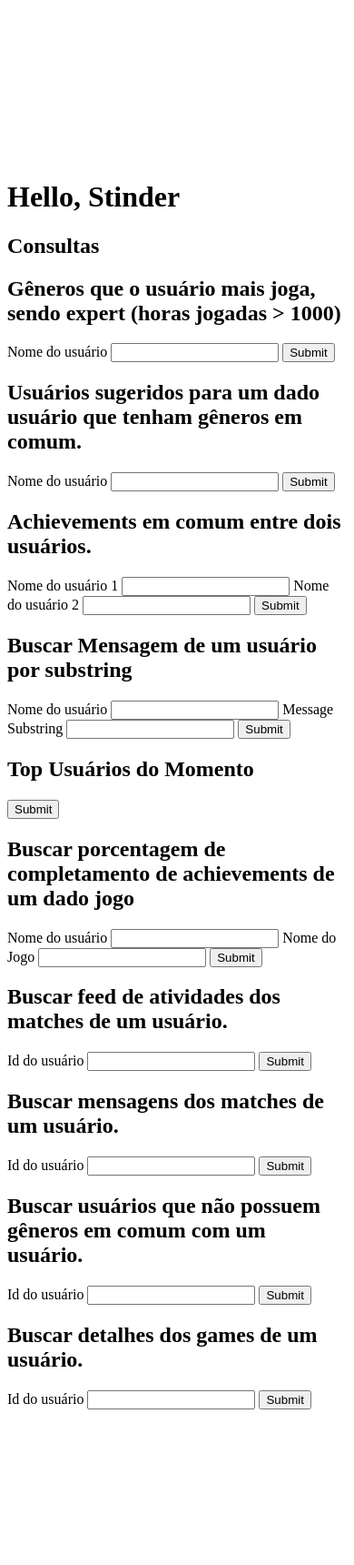
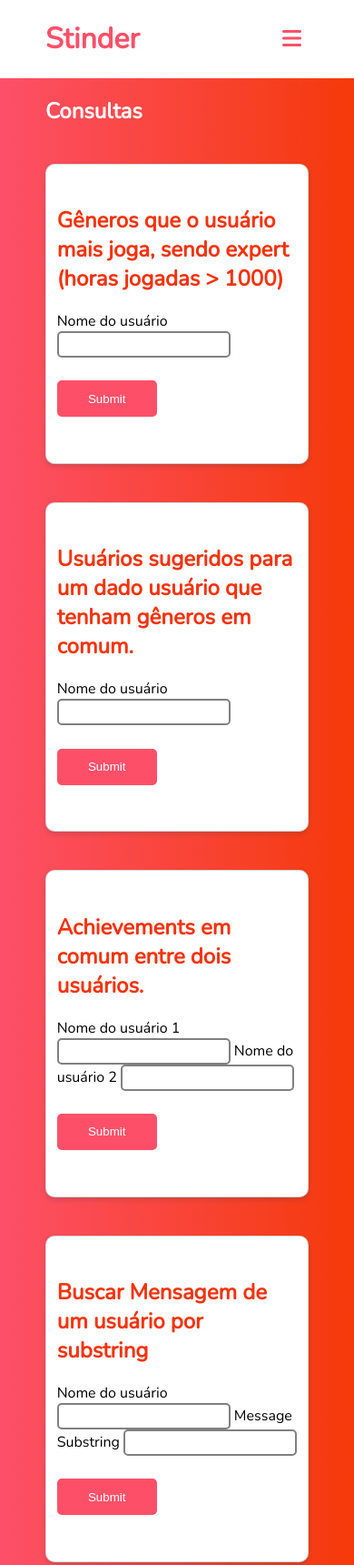
Before and after one commit to MatheusWoeffel/Stinder, a plain HTML site: page frontend/index.html in a window 390 px wide. Shown: the top 1720 px of the page at 91% size. Drawn offline with nearby package versions, Linux system fonts and the light colour scheme.

Commit message:
Header + styling

```diff
--- /dev/null
+++ b/frontend/header.js
@@ -0,0 +1,28 @@
+let navHeader = document.querySelector("header");
+let navMenu = document.querySelector(".header__menu");
+let navItems = document.querySelectorAll(".header__navItem");
+let navItemHighlighted = document.querySelector(".header__navItem--highlighted");
+let navHeaderList = document.querySelector(".header__navList");
+
+window.addEventListener("scroll", () => {
+    if (window.pageYOffset > 0){
+        navHeader.classList.add("header--sticky");
+    }
+    else{
+        navHeader.classList.remove("header--sticky");
+    }
+});
+
+navMenu.addEventListener("click", () => {
+    navHeader.classList.toggle("header--responsive");
+});
+
+navItems.forEach((navItem) => {
+    navItem.addEventListener("mouseenter", () => {
+        navItemHighlighted.classList.remove("header__navItem--highlighted");
+    });
+});
+
+navHeaderList.addEventListener("mouseleave", () => {
+    navItemHighlighted.classList.add("header__navItem--highlighted");
+});
--- a/frontend/index.html
+++ b/frontend/index.html
@@ -4,109 +4,123 @@
   <meta charset="UTF-8">
   <meta name="viewport" content="width=device-width, initial-scale=1.0">
   <title>Home | Stinder</title>
+  <link href="https://fonts.googleapis.com/css2?family=Nunito:ital,wght@0,300;0,400;1,200;1,400&display=swap" rel="stylesheet">
+  <script src="https://kit.fontawesome.com/a31f619e24.js" crossorigin="anonymous"></script>
   <link rel="stylesheet" href="styles.css">
   <link rel="stylesheet" href="autocompleteStyles.css">
 </head>
 <body>
+  <header class="header">
+    <div class="header__logoMenuWrap">
+        <h1 class="header__title">Stinder</h1>
+        <button class="header__menu"><i class="fas fa-bars"></i></button>
+    </div>
+    <nav class="header__nav">
+        <ul class="header__navList">
+            <li class="header__navItem header__navItem--highlighted"><a class="header__navLink" href="index.html">Consultas</a></li>
+            <li class="header__navItem"><a class="header__navLink" href="trigger.html">Gatilho</a></li>
+        </ul>
+    </nav>
+</header>
+
   <main>
-
-    <h1>Hello, Stinder</h1>
 
     <h2>Consultas</h2>
 
     <section id="query1" class="query">
-      <h1>Gêneros que o usuário mais joga, sendo expert (horas jogadas > 1000)</h1>
+      <h1 class="query__title">Gêneros que o usuário mais joga, sendo expert (horas jogadas > 1000)</h1>
       <label for="userInput1">Nome do usuário</label> <input id="userInput1" name="userInput1" type="text">
-      <button>Submit</button>
+      <button class="submit">Submit</button>
 
       <table class="query1Result"></table>
     </section>
 
     <section id="query2" class="query">
-      <h1>Usuários sugeridos para um dado usuário que tenham gêneros em comum.</h1>
+      <h1 class="query__title">Usuários sugeridos para um dado usuário que tenham gêneros em comum.</h1>
       <label for="userInput2">Nome do usuário</label> <input id="userInput2" name="userInput2" type="text">
-      <button>Submit</button>
+      <button class="submit">Submit</button>
 
       <table class="query2Result"></table>
     </section>
 
     <section id="query3" class="query">
-      <h1>Achievements em comum entre dois usuários.</h1>
+      <h1 class="query__title">Achievements em comum entre dois usuários.</h1>
       <label for="firstUserInput3">Nome do usuário 1</label> <input id="firstUserInput3" name="userInput3" type="text">
       <label for="secondUserInput3">Nome do usuário 2</label> <input id="secondUserInput3" name="userInput3" type="text">
-      <button>Submit</button>
+      <button class="submit">Submit</button>
 
       <table class="query3Result"></table>
     </section>
 
     <section id="query4" class="query">
-      <h1>Buscar Mensagem de um usuário por substring</h1>
+      <h1 class="query__title">Buscar Mensagem de um usuário por substring</h1>
       <label for="firstUserInput4">Nome do usuário</label> <input id="firstUserInput4" name="userInput4" type="text">
       <label for="secondUserInput4">Message Substring</label> <input id="secondUserInput4" name="userInput4" type="text">
-      <button>Submit</button>
+      <button class="submit">Submit</button>
 
       <table class="query4Result"></table>
     </section>
 
     <section id="query5" class="query">
-      <h1>Top Usuários do Momento</h1>
-      <button>Submit</button>
+      <h1 class="query__title">Top Usuários do Momento</h1>
+      <button class="submit">Submit</button>
 
       <table class="query5Result"></table>
     </section>
 
     <section id="query6" class="query">
-      <h1>Buscar porcentagem de completamento de achievements de um dado jogo</h1>
+      <h1 class="query__title">Buscar porcentagem de completamento de achievements de um dado jogo</h1>
       <label for="firstUserInput6">Nome do usuário</label> <input id="firstUserInput6" name="userInput6" type="text">
       <label for="secondUserInput6">Nome do Jogo</label> <input id="secondUserInput6" name="userInput6" type="text">
-      <button>Submit</button>
+      <button class="submit">Submit</button>
 
       <table class="query6Result"></table>
     </section>
 
     <section id="activityFeed" class="query">
-      <h1>Buscar feed de atividades dos matches de um usuário.</h1>
+      <h1 class="query__title">Buscar feed de atividades dos matches de um usuário.</h1>
       <form>
         <label for="activityFeed-userid">Id do usuário</label> <input id="activityFeed-userid" name="userid" type="text">
-        <button type="submit">Submit</button>
+        <button class="submit" type="submit">Submit</button>
       </form>
 
       <table id="activityFeed-table"></table>
     </section>
 
     <section id="userMessages" class="query">
-      <h1>Buscar mensagens dos matches de um usuário.</h1>
+      <h1 class="query__title">Buscar mensagens dos matches de um usuário.</h1>
       <form>
         <label for="userMessages-userid">Id do usuário</label> <input id="userMessages-userid" name="userid" type="text">
-        <button type="submit">Submit</button>
+        <button class="submit" type="submit">Submit</button>
       </form>
 
       <table id="userMessages-table"></table>
     </section>
 
     <section id="noCommonGenresUsers" class="query">
-      <h1>Buscar usuários que não possuem gêneros em comum com um usuário.</h1>
+      <h1 class="query__title">Buscar usuários que não possuem gêneros em comum com um usuário.</h1>
       <form>
         <label for="noCommonGenresUsers-userid">Id do usuário</label> <input id="noCommonGenresUsers-userid" name="userid" type="text">
-        <button type="submit">Submit</button>
+        <button class="submit" type="submit">Submit</button>
       </form>
 
       <table id="noCommonGenresUsers-table"></table>
     </section>
 
     <section id="userGames" class="query">
-      <h1>Buscar detalhes dos games de um usuário.</h1>
+      <h1 class="query__title">Buscar detalhes dos games de um usuário.</h1>
       <form>
         <label class="autocomplete-wrapper" for="userGames-userid">Id do usuário</label>
         <div class="autocomplete-wrapper">
           <input id="userGames-userid" class="autocomplete" autocomplete="off" name="userid" type="text">
         </div>
-        <button type="submit">Submit</button>
+        <button class="submit" type="submit">Submit</button>
       </form>
 
       <table id="userGames-table"></table>
     </section>
   </main>
+  <script src="header.js"></script>
   <script type="module" src="fetchQueries.js"></script>
   <script type="module" src="index.js"></script>
   <script type="module" src="autocomplete.js"></script>
--- a/frontend/styles.css
+++ b/frontend/styles.css
@@ -1,4 +1,223 @@
-main {
+body{
+  margin: 0px;
+  background: linear-gradient(to right, rgb(253, 80, 104), rgb(245, 57, 10));
+  font-family: 'Nunito', sans-serif;
+}
+
+main{
+  margin: 0px 50px;
+  color: white;
+}
+
+.header{
+  padding: 10px 50px;
+  background-color: white;
+  display: flex;
+  flex-flow: row nowrap;
+  align-items: center;
+  /* transition-duration: 0.8s;
+  transition: all 0.2s ease-in-out; */
+}
+
+.header__title{
+  color: #FD5068;
+}
+
+.header__nav{
+  margin-left: auto;
+  font-weight: 300;
+  font-size: 1.4rem;
+}
+
+.header__navList{
+  list-style-type: none;
+}
+
+.header__navLink{
+  text-decoration: none;
+  color: black;
+}
+
+.header__navItem{
   position: relative;
-  padding: 20vh 0;
+  display: inline-block;
+  margin-left: 50px;
+  width: max-content;
 }
+
+.header__navItem::before, .header__navItem::after{
+  position: absolute;
+  content: "";
+  width: 0px;
+  height: 3px;
+  bottom: -10px;
+  background-color: #FD5068;
+  transition-duration: 0.75s;
+  transition: all 0.2s ease-in-out;
+
+}
+
+
+.header__navItem::before{
+  left: 50%;
+}
+
+.header__navItem::after{
+  right: 50%;
+}
+
+.header__navItem:hover{
+  cursor: pointer;
+}
+
+.header__navItem:hover::before, .header__navItem:hover::after{
+  width: 50%;
+}
+
+.header__navItem--highlighted::before, .header__navItem--highlighted::after{
+  width: 50%;
+  transition: all 0.2s ease-in-out;
+}
+
+.header--sticky{
+  position: fixed;
+  top: 0;
+  left: 0;
+  right: 0;
+  z-index: 2;
+  background-color: white;
+  box-shadow: 0 3px 5px rgba(57, 63, 72, 0.2);
+  /* transition-duration: 0.8s;
+  transition: all 0.2s ease-in-out; */
+}
+
+.header__menu{
+  display: none;
+}
+
+@media screen and (max-width: 1013px){
+  .header{
+    padding: 0px 50px;
+  }
+  .header__nav{
+      display: none;
+  }
+
+  .header__logo{
+      width: 40vw;
+      max-width: 250px;
+      min-width: 200px;
+      display: inline-block;
+  }
+
+  /*When on mobile make logo and menu occuppy the whole width, so we can position the menu on the rightmost end*/
+  .header__logoMenuWrap{
+      display: flex;
+      width: 100%;
+  }
+
+  .header__menu{
+      display: block;
+      font-size: 1.5rem;
+      color: #FD5068;
+      background-color: transparent;
+      outline: transparent;
+      border-color: transparent;
+      margin-left: auto; /*Dispose the menu to the right of the page with margin-left auto */
+  }
+  .header__menu:hover{
+      cursor: pointer;
+      filter: brightness(170%);
+  }
+
+  .header--responsive{
+      padding: 0px 50px;
+      position: fixed;
+      flex-flow: column nowrap;
+      align-items: flex-start;
+      justify-content: flex-start;
+      right: 0px;
+      left: 0px;
+      top: 0px;
+      background-color: #FDFEFF;
+      z-index: 2;
+      box-shadow: 0 3px 5px rgba(57, 63, 72, 0.2);
+  }
+
+  .header--responsive .header__nav{
+      display: block;
+  }
+
+  .header--responsive .header__nav{
+      margin-left: 0px;
+  }
+
+  .header--responsive .header__navItem{
+      display: block;
+      margin-left: 0px;
+      margin-top: 5vh;
+  }
+
+  .header--responsive .header__navList{
+      padding-left: 0px;
+      margin-top: 9vh;
+  }
+}
+
+section{
+  padding: 3vh 3vw;
+  box-shadow: 0 3px 5px rgba(57, 63, 72, 0.2);
+  border: 1px solid rgba(57, 63, 72, 0.2);
+  border-radius: 10px;
+  margin: 5vh 0px;
+  overflow-x: auto;
+  background-color: white;
+  color: black;
+}
+
+input{
+  border-radius: 5px;
+  padding: 5px;
+  color: black;
+  background: white;
+  border-color: grey;
+  border-image: none;
+  border-style: solid;
+  outline: none;
+  box-sizing: border-box;
+  transition: all 0.1s ease-in-out;
+  transition-duration: 0.4s;
+}
+
+
+
+input:focus{
+  border-color: #FD5068;
+}
+
+
+
+.submit{
+  margin: 3vh 0px;
+  display: block;
+  width: 110px;
+  height: 40px;
+  outline: none;
+  background-color :#FD5068;
+  color: white;
+  border: 2px solid #FD5068;
+  border-radius: 5px;
+  transition: all 0.2s ease-in-out;
+  transition-duration: 0.5s;
+}
+
+.submit:hover{
+  background-color: rgb(244, 51, 12);
+  border-color: rgb(244, 51, 12);
+  cursor: pointer;
+
+}
+
+.query__title{
+  color: rgb(244, 51, 12);
+}
```
Also changed, not shown: frontend/trigger.html (+17 -5 lines).
